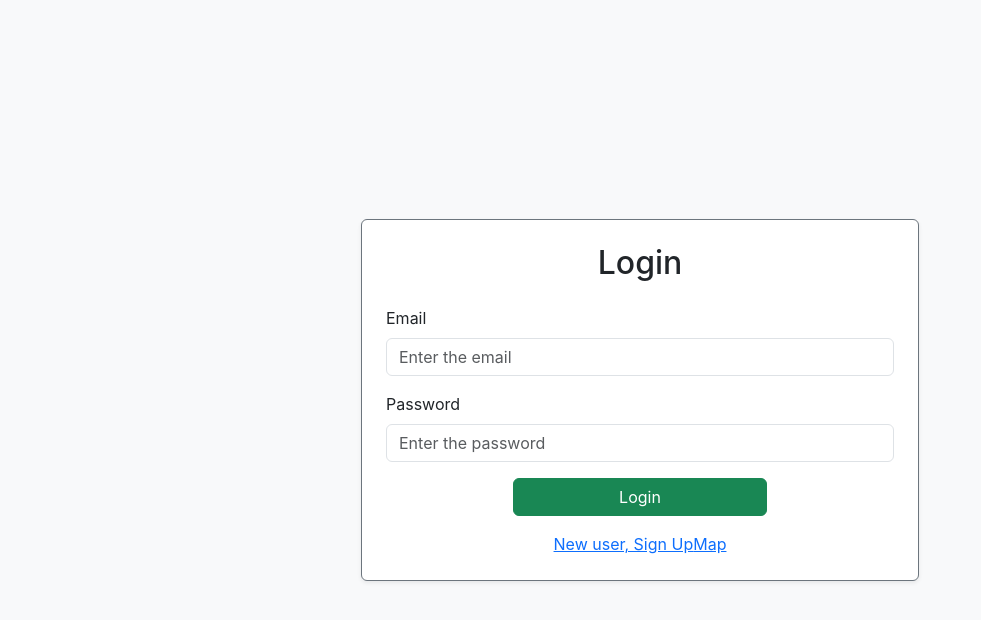
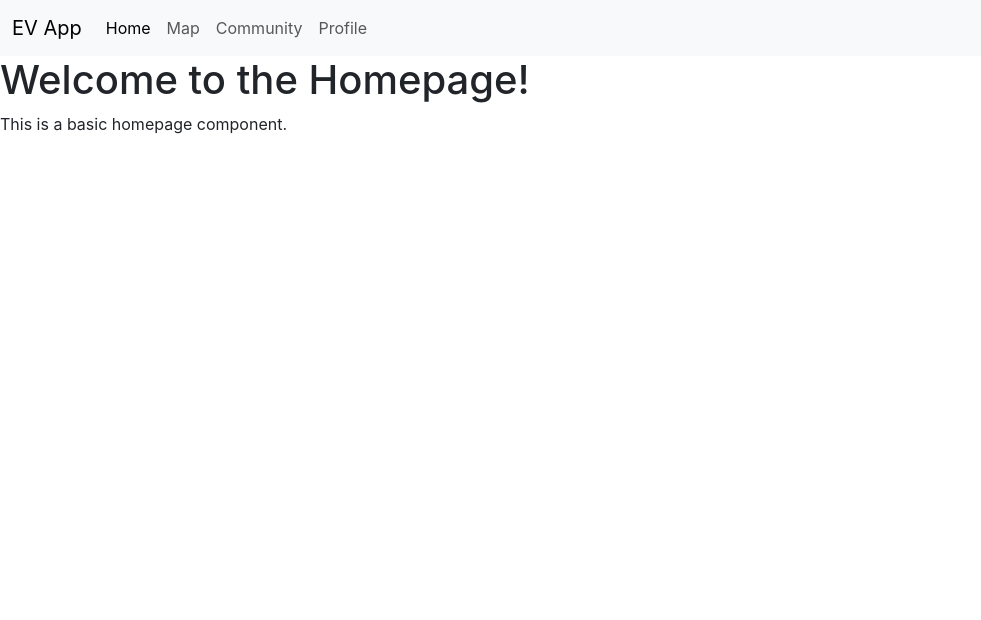
Before and after one commit to adithkrishnaor/ev-finder-frontend, a React (Create React App) app: page / in a window 1280 px wide. Shown: the top 620 px of the page, without its empty margins (0-981 px from the left). Built offline with nearby package versions, Linux system fonts and the light colour scheme.

Commit message:
navbar added

```diff
--- a/src/App.js
+++ b/src/App.js
@@ -11,10 +11,10 @@
 
     <BrowserRouter>
       <Routes>
-        <Route path='/' element={<SignIn />} />
+        <Route path='/' element={<HomePage />} />
+        <Route path='/signin' element={<SignIn />} />
         <Route path='/signup' element={<SignUp />} />
-        <Route path='/home' element={<HomePage />} />
-        <Route path='/map' element={<MapScreen/>} />
+        <Route path='/map' element={<MapScreen />} />
       </Routes>
     </BrowserRouter>
 
--- a/src/components/HomePage.jsx
+++ b/src/components/HomePage.jsx
@@ -1,8 +1,10 @@
 import React from 'react';
+import Navbar from './Navbar';
 
 const HomePage = () => {
     return (
         <div>
+            <Navbar/>
             <h1>Welcome to the Homepage!</h1>
             <p>This is a basic homepage component.</p>
         </div>
--- a/src/components/MapScreen.jsx
+++ b/src/components/MapScreen.jsx
@@ -2,6 +2,7 @@
 import { MapContainer, TileLayer, Marker, Popup, useMap } from 'react-leaflet';
 import 'leaflet/dist/leaflet.css';
 import L from 'leaflet';
+import Navbar from './Navbar';
 
 // Fix for default marker icon (same as before)
 delete L.Icon.Default.prototype._getIconUrl;
@@ -79,7 +80,9 @@
   ];
 
   return (
-    <div style={{ height: '100vh', width: '100vw' }}>
+
+    <div style={{ height: '94vh', width: '100vw' }}>
+    <Navbar/>
       <MapContainer
         center={[51.505, -0.09]}
         zoom={13}
--- /dev/null
+++ b/src/components/Navbar.jsx
@@ -0,0 +1,24 @@
+import React from 'react'
+import { Link } from 'react-router-dom'
+
+const Navbar = () => {
+    return (
+        <nav class="navbar navbar-expand-lg bg-body-tertiary">
+            <div class="container-fluid">
+                <Link class="navbar-brand" to="/">EV App</Link>
+                <button class="navbar-toggler" type="button" data-bs-toggle="collapse" data-bs-target="#navbarNavAltMarkup" aria-controls="navbarNavAltMarkup" aria-expanded="false" aria-label="Toggle navigation">
+                    <span class="navbar-toggler-icon"></span>
+                </button>
+                <div class="collapse navbar-collapse" id="navbarNavAltMarkup">
+                    <div class="navbar-nav">
+                        <Link class="nav-link active" aria-current="page" to="/">Home</Link>
+                        <Link class="nav-link" to="/map">Map</Link>
+                        <Link class="nav-link" to="#">Community</Link>
+                        <Link class="nav-link" to="#">Profile</Link>
+                    </div>
+                </div>
+            </div>
+        </nav>)
+}
+
+export default Navbar
--- a/src/components/SignIn.jsx
+++ b/src/components/SignIn.jsx
@@ -1,6 +1,6 @@
 import axios from 'axios';
 import React, { useState } from 'react';
-import { useNavigate } from 'react-router-dom';
+import { Link, useNavigate } from 'react-router-dom';
 
 const SignIn = () => {
 
@@ -75,7 +75,7 @@
                                     </div>
                                     <div className="col-12 col-sm-12 col-md-12 col-lg-12 col-xl-12 col-xxl-12">
                                         <center>
-                                            <a href="/signup">New user, Sign Up</a>
+                                            <Link to="/signup">New user, Sign Up</Link>
                                             <a href="/map">Map</a>
                                         </center>
                                     </div>
--- a/src/components/SignUp.jsx
+++ b/src/components/SignUp.jsx
@@ -1,5 +1,6 @@
 import axios from 'axios'
 import React, { useState } from 'react'
+import { Link } from 'react-router-dom'
 
 const SignUp = () => {
 
@@ -171,7 +172,7 @@
                                     </div>
                                     <div className="col col-12 col-sm-12 col-md-12 col-lg-12 col-xl-12 col-xxl-12">
                                         <center>
-                                            <a href="/">Existing user Login Page</a>
+                                            <Link to="/">Existing user Login Page</Link>
                                         </center>
                                     </div>
                                 </div>
```
